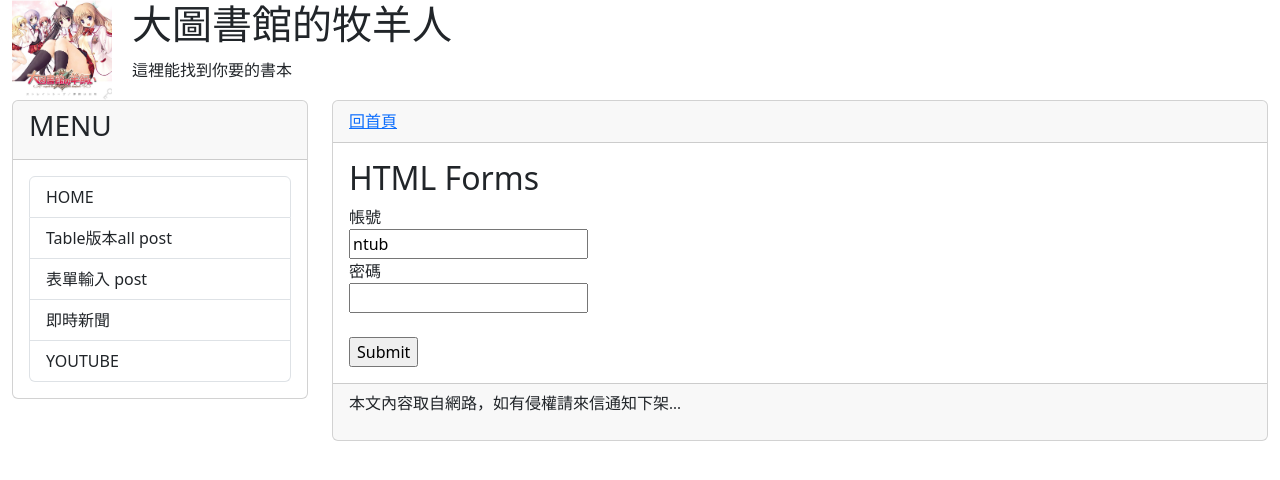
After one commit to abc45197009abc/happy, a Django app: template mysite/templates/myform_1.html in a window 1280 px wide. The commit adds this page. Shown: the top 480 px of the page. Run offline with Django 3.2, Linux system fonts and the light colour scheme; the template is opened without the code that fills it, so the values that code supplies are empty.

Commit message:
新增表單

```diff
--- a/happy/urls.py
+++ b/happy/urls.py
@@ -28,4 +28,5 @@ urlpatterns = [
     path('about/<int:num>', views.about, name='about'),
     path('carlist/', views.carlist),
     path('carlist/<int:maker>/', views.carlist, name='carlist-url'),
+    path('post/new',views.new_post, name='post-new')
 ]
--- /dev/null
+++ b/mysite/templates/myform_1.html
@@ -0,0 +1,18 @@
+{% extends "base2.html" %}
+{% block title %} 表單輸入 {% endblock title %}
+{% block headmessage %}
+<a style='font-family:微軟正黑體;' href='/'>回首頁</a>
+{% endblock headmessage %}
+
+{% block content %}
+
+<h2>HTML Forms</h2>
+<form action="" method="get">
+  <label for="fname">帳號</label><br>
+  <input type="text" id="user_id" name="user_id" value="ntub"><br>
+  <label for="lname">密碼</label><br>
+  <input type="password" id="password" name="password" value=""><br><br>
+  <input type="submit" value="Submit">
+</form>
+
+{% endblock content %}
--- a/mysite/views.py
+++ b/mysite/views.py
@@ -64,3 +64,8 @@ def homepage(request):
         post_lists.append(f'No. {counter}-{post} <br>')
     return HttpResponse(post_lists)
 '''
+def new_post(request):
+    try:
+        pass
+    except:
+        return render(request, 'myform_1.html', locals())
--- a/templates/base2.html
+++ b/templates/base2.html
@@ -30,6 +30,7 @@
                             <div class="list-group">
                                 <a href="/" class="list-group-item">HOME</a>
                                 <a href="{% url 'show-all-posts' %}" class="list-group-item">Table版本all post</a>
+                                <a href="{% url 'post-new' %}" class="list-group-item">表單輸入 post</a>
                                 <a href="https://google.com/news" class="list-group-item">即時新聞</a>
                                 <a href="https://www.youtube.com" class="list-group-item">YOUTUBE</a>
                             </div>
```
Also changed, not shown: static/images/favicon.ico (deleted).
